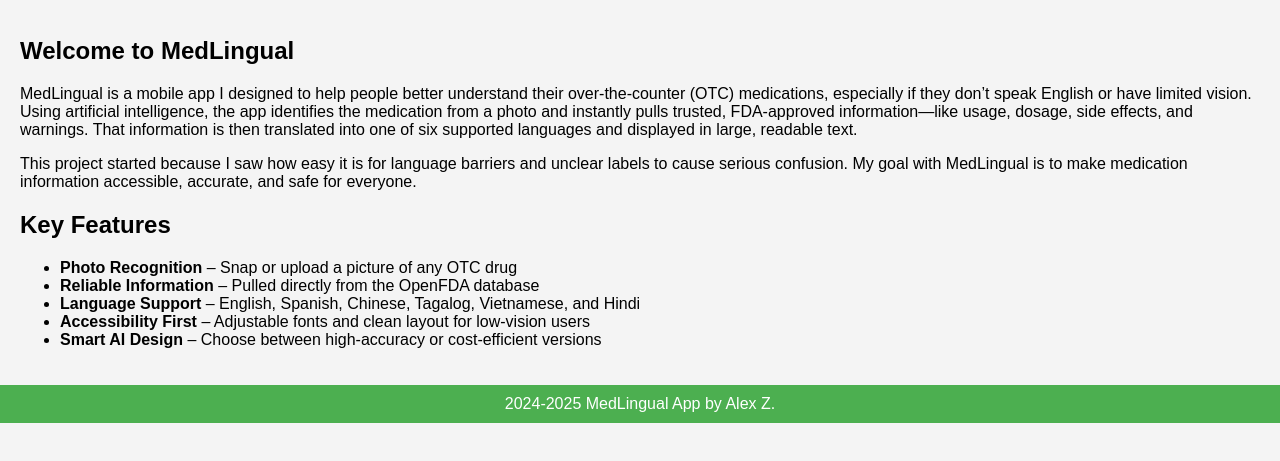
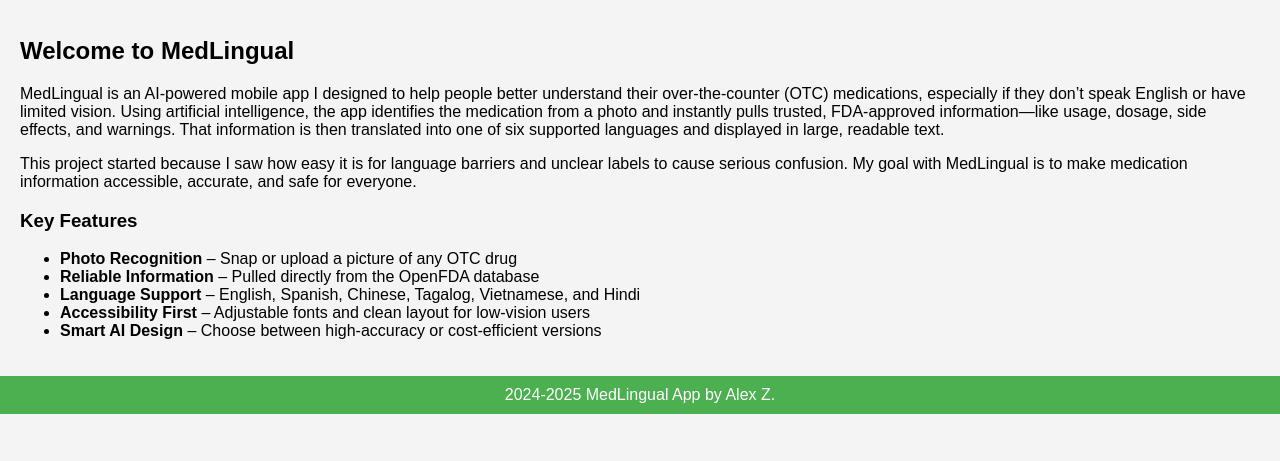
Before and after one commit to Heliophist/medlingual-site, a plain HTML site: page index.html in a window 1280 px wide. Shown: the part 129-590 px from the top of the page. Drawn offline with Linux system fonts and the light colour scheme.

Commit message:
Update index.html

```diff
--- a/index.html
+++ b/index.html
@@ -66,7 +66,7 @@
 <section>
   <h2>Welcome to MedLingual</h2>
   <p>
-    MedLingual is a mobile app I designed to help people better understand their over-the-counter (OTC) medications,
+    MedLingual is an AI-powered mobile app I designed to help people better understand their over-the-counter (OTC) medications,
     especially if they don’t speak English or have limited vision. Using artificial intelligence, the app identifies
     the medication from a photo and instantly pulls trusted, FDA-approved information—like usage, dosage, side effects,
     and warnings. That information is then translated into one of six supported languages and displayed in large, readable text.
@@ -77,7 +77,7 @@
     My goal with MedLingual is to make medication information accessible, accurate, and safe for everyone.
   </p>
 
-  <h2>Key Features</h2>
+  <h3>Key Features</h3>
   <ul>
     <li><strong>Photo Recognition</strong> – Snap or upload a picture of any OTC drug</li>
     <li><strong>Reliable Information</strong> – Pulled directly from the OpenFDA database</li>
```
